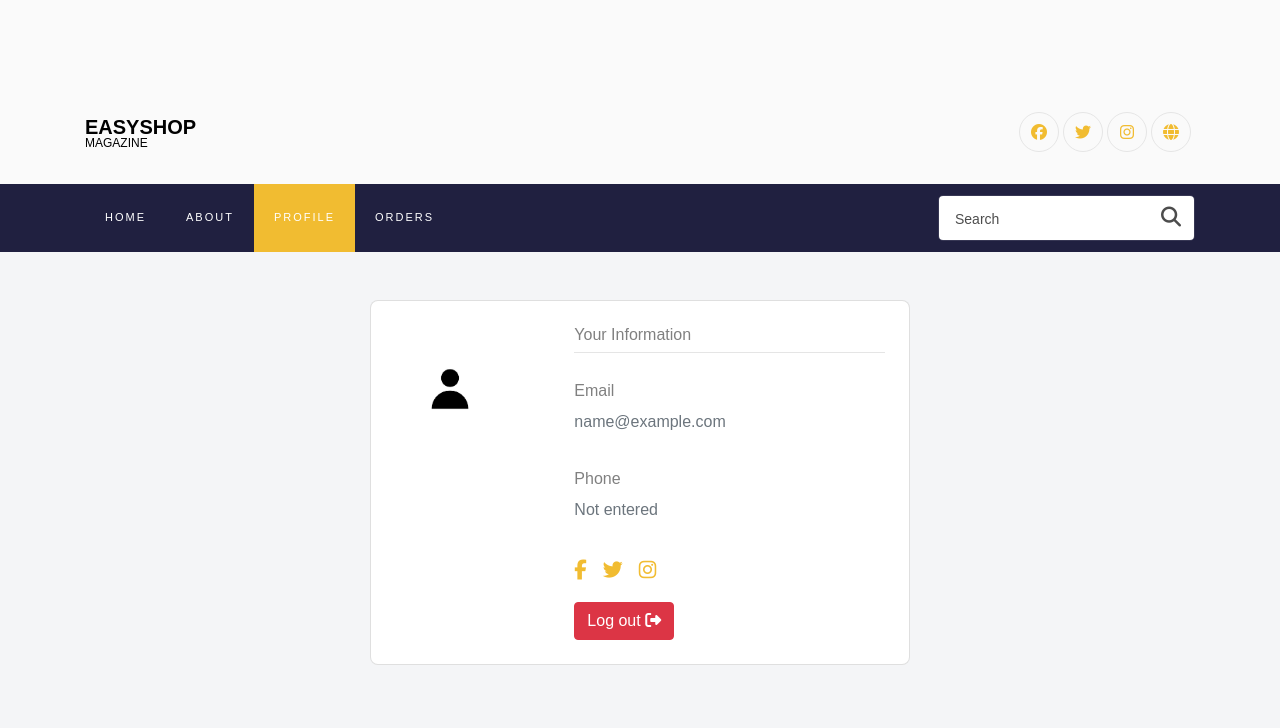
After one commit to Abdulazizovv/veg_shop, a Django app: page /profile/ in a window 1280 px wide. The commit adds this page. Shown: the top 728 px of the page. Run offline with Django 5.2, Linux system fonts and the light colour scheme; the visitor is signed in with stand-in values (Sample User, id 1); some libraries are stand-ins or nearby versions.

Commit message:
added and fixed some functions

```diff
--- a/main/admin.py
+++ b/main/admin.py
@@ -28,8 +28,8 @@ class BuyerInfoAdmin(admin.ModelAdmin):
 
 
 class SoldProductAdmin(admin.ModelAdmin):
-    list_display = ['product', 'buyer_info__user', 'date_sold', 'status']
-    search_fields = ['product', 'buyer__user']
+    list_display = ['product', 'buyer', 'date_sold', 'status']
+    search_fields = ['product', 'buyer']
     list_per_page = 10
 
 
--- a/main/models.py
+++ b/main/models.py
@@ -1,6 +1,7 @@
 from django.db import models
 from django.contrib.auth.models import User, AbstractUser, BaseUserManager
-
+from django.db.models.signals import post_save
+from django.dispatch import receiver
 
 
 class CustomUserManager(BaseUserManager):
@@ -32,6 +33,7 @@ class CustomUser(AbstractUser):
     username = None
     email = models.EmailField(unique=True)
     is_seller = models.BooleanField(default=False)
+    phone_number = models.CharField(max_length=25, null=True, blank=True)
 
     USERNAME_FIELD = 'email'
     REQUIRED_FIELDS = []
@@ -45,7 +47,8 @@ class CustomUser(AbstractUser):
 # for profile
 class Profile(models.Model):
     user = models.OneToOneField(CustomUser, on_delete=models.CASCADE)
-    image = models.ImageField(default='default.jpg', upload_to='profile_pics')
+    image = models.ImageField(default='default.png', upload_to='profile_pics')
+    bio = models.TextField(null=True, blank=True)
 
     def __str__(self):
         return f'{self.user} Profile'
@@ -118,7 +121,15 @@ class BuyerInfo(models.Model):
 
 class SoldProduct(models.Model):
     product = models.ForeignKey(Product, on_delete=models.CASCADE)
-    buyer_info = models.ForeignKey(BuyerInfo, on_delete=models.CASCADE)
+    CATEGORY_CHOICES = [
+        ('A', 'Category A'),
+        ('B', 'Category B'),
+        ('C', 'Category C'),
+        ('D', 'Category D'),
+    ]
+    category = models.CharField(max_length=255, choices=CATEGORY_CHOICES, default="A")
+    address = models.TextField()
+    buyer = models.ForeignKey(CustomUser, on_delete=models.CASCADE)
     quantity = models.PositiveIntegerField()
     status_choices = [
         ('pending', 'Pending'),
@@ -130,3 +141,12 @@ class SoldProduct(models.Model):
 
     def __str__(self):
         return f"{self.product.name} - {self.quantity} units sold on {self.date_sold}"
+
+
+
+# django signals
+
+# @receiver(post_save, sender=CustomUser)
+# def create_profile(sender, instance, created,**kwargs):
+#     if created:
+#         Profile.objects.create(user=CustomUser)
--- a/main/urls.py
+++ b/main/urls.py
@@ -9,4 +9,9 @@ urlpatterns = [
     path('vegetables/', views.vegetables, name='vegetables'),
     path('fruits/', views.fruits, name='fruits'),
     path('product/<int:product_id>/', views.product_detail, name='product_detail'),
+    path('profile/', views.profile, name='profile'),
+    path('product/buy/', views.buy_product, name="buy_product"),
+    path('orders/', views.orders, name="orders"),
+    path('about/', views.about, name='about'),
+    path('logout/', views.logout_user, name="logout"),
 ]
--- a/main/views.py
+++ b/main/views.py
@@ -1,7 +1,8 @@
-from django.shortcuts import render, redirect
+from django.shortcuts import render, redirect, get_object_or_404
 from django.contrib import messages
-from .models import CustomUser, Product
-from django.contrib.auth import login
+from .models import CustomUser, Product, SoldProduct, BuyerInfo
+from django.contrib.auth import login, logout
+from django.contrib.auth.decorators import login_required
 
 
 def index(request):
@@ -41,12 +42,13 @@ def register_user(request):
     if request.method == 'POST':
         first_name = request.POST['firstName']
         email = request.POST['emailAddress']
+        phone_number = request.POST['phoneNumber']
         password = request.POST['password']
         confirm_password = request.POST['confirmPassword']
 
         if password == confirm_password:
             try:
-                user = CustomUser.objects.create_user(email=email, first_name=first_name, password=password)
+                user = CustomUser.objects.create_user(email=email, first_name=first_name, phone_number=phone_number, password=password)
                 user.save()
                 messages.success(request, 'User registered successfully')
                 return redirect('index')
@@ -61,7 +63,7 @@ def register_user(request):
 
 def login_user(request):
     if request.method == 'POST':
-        email = request.POST['emailAddress']
+        email = request.POST['email']
         password = request.POST['password']
 
         user = CustomUser.objects.filter(email=email).first()
@@ -79,3 +81,43 @@ def login_user(request):
                 return render(request, 'login.html')
 
     return render(request, 'login.html')
+
+
+def logout_user(request):
+    logout(request)
+    return redirect("index")
+
+
+@login_required(login_url="/login")
+def buy_product(request):
+    if request.method == "POST":
+        product_id = request.POST.get("productId")
+        category = request.POST.get("category")
+        quantity = request.POST.get("quantity")
+        address = request.POST.get("address")
+        user = request.user
+
+        if category and product_id:
+            try:
+                product = get_object_or_404(Product, id=product_id)
+                sold_product = SoldProduct.objects.create(product=product, category=category, quantity=quantity, address=address, buyer=user)
+                return redirect("orders")
+            except Exception as err:
+                print(err)
+                messages.error(request, "Something is wrong...")
+                return redirect("index")
+        return redirect("index")
+
+@login_required(login_url="/login")
+def orders(request):
+    orders = SoldProduct.objects.filter(buyer=request.user).all().order_by('-date_sold')
+    return render(request, "orders.html", {"orders": orders})
+
+
+@login_required(login_url="/login")
+def profile(request):
+    return render(request, 'profile.html')
+
+
+def about(request):
+    return render(request, "about.html")
--- a/templates/base.html
+++ b/templates/base.html
@@ -53,21 +53,40 @@
         </form>
 	      <div class="collapse navbar-collapse" id="ftco-nav">
 	        <ul class="navbar-nav mr-auto">
-	        	<li class="nav-item active"><a href="#" class="nav-link">Home</a></li>
+	        	<li class="nav-item {% if request.path == '/' %} active{% endif %}"><a href="/" class="nav-link">Home</a></li>
 
-	        	<li class="nav-item"><a href="#" class="nav-link">About</a></li>
+	        	<li class="nav-item {% if request.path == '/about/' %} active{% endif %}"><a href="{% url "about" %}" class="nav-link">About</a></li>
 				{% if request.user.is_authenticated %}
-	        	<li class="nav-item"><a href="#" class="nav-link">Profile</a></li>
+	        	<li class="nav-item {% if request.path == '/profile/' %} active{% endif %}"><a href="{% url "profile" %}" class="nav-link">Profile</a></li>
+	        	<li class="nav-item {% if request.path == '/orders/' %} active{% endif %}"><a href="{% url "orders" %}" class="nav-link">Orders</a></li>
 				{% else %}
 				<li class="nav-item"><a href="{% url "login_user" %}" class="nav-link">Login</a></li>
 				<li class="nav-item"><a href="{% url 'register_user' %}" class="nav-link">Register</a></li>
 				{% endif %}
 	        </ul>
-	      </div>
-	    </div>
-	  </nav>
-    <!-- END nav -->
-	</section>
+		</div>
+	</div>
+</nav>
+<!-- END nav -->
+</section>
+{% if messages %}
+	<div class="container mt-3">
+		<div class="row justify-content-center">
+			<div class="col-md-8">
+				{% for message in messages %}
+				<div class="alert alert-{{ message.tags }} alert-dismissible fade show" role="alert">
+					{{ message|safe }}
+					<button type="button" class="close" data-dismiss="alert" aria-label="Close">
+						<span aria-hidden="true">&times;</span>
+					</button>
+				</div>
+				{% endfor %}
+			</div>
+		</div>
+	</div>
+{% endif %}
+
+
 
 
     {% block content %}{% endblock content %}
--- a/templates/login.html
+++ b/templates/login.html
@@ -42,7 +42,7 @@ Log In
             <div class="card-body p-5">
               <h2 class="text-uppercase text-center mb-5">Log in</h2>
 
-              <form>
+              <form method="POST"> {% csrf_token %}
 
                 <div data-mdb-input-init class="form-outline mb-4">
                   <input type="email" id="form3Example3cg" name="email" class="form-control form-control-lg" required/>
@@ -56,7 +56,7 @@ Log In
 
 
                 <div class="d-flex justify-content-center">
-                  <button  type="button" data-mdb-button-init
+                  <button  type="submit" data-mdb-button-init
                     data-mdb-ripple-init class="btn btn-success btn-block btn-lg gradient-custom-4 text-body">Login <i class="fa-solid fa-right-to-bracket"></i></button>
                 </div>
 
--- /dev/null
+++ b/templates/profile.html
@@ -0,0 +1,55 @@
+{% extends "base.html" %}
+{% load static %}
+
+{% block title %}Profile{% endblock title %}
+
+{% block content %}
+<section class="" style="background-color: #f4f5f7;">
+  <div class="container py-5 h-100">
+    <div class="row d-flex justify-content-center align-items-center h-100">
+      <div class="col-lg-6 mb-4 mb-lg-0">
+        <div class="card mb-3" style="border-radius: .5rem;">
+          <div class="row no-gutters">
+            <div class="col-md-4 gradient-custom text-center text-white"
+              style="border-top-left-radius: .5rem; border-bottom-left-radius: .5rem;">
+              <img
+                src="{% if request.user.profile.image %}{{ request.user.profile.image.url }}{% else %}{% static 'images/default.png' %}{% endif %}"
+                alt="Avatar"
+                class="img-fluid my-5"
+                style="width: 80px;"
+              />
+
+              <i class="far fa-edit mb-5"></i>
+            </div>
+            <div class="col-md-8">
+              <div class="card-body p-4">
+                <h6>Your Information</h6>
+                <hr class="mt-0 mb-4">
+                <div class="row pt-1">
+                  <div class="col-12 mb-3">
+                    <h6>Email</h6>
+                    <p class="text-muted">{{ request.user.email }}</p>
+                  </div>
+                  <div class="col-12 mb-3">
+                    <h6>Phone</h6>
+                    <p class="text-muted">{% if request.user.phone_number %}{{ request.user.phone_number }}{% else %}Not entered{% endif %}</p>
+                  </div>
+                </div>
+
+                <div class="d-flex justify-content-start">
+                  <a href="#!"><i class="fab fa-facebook-f fa-lg mr-3"></i></a>
+                  <a href="#!"><i class="fab fa-twitter fa-lg mr-3"></i></a>
+                  <a href="#!"><i class="fab fa-instagram fa-lg"></i></a>
+                </div>
+                <a href="{% url 'logout' %}" class="btn btn-danger mt-3">
+                  Log out <i class="fas fa-sign-out-alt"></i>
+                </a>
+              </div>
+            </div>
+          </div>
+        </div>
+      </div>
+    </div>
+  </div>
+</section>
+{% endblock content %}
```
Also changed, not shown: templates/about.html (added, +44 -0 lines), templates/orders.html (added, +108 -0 lines), templates/product_detail.html (+10 -7 lines), README.md, main/migrations/0001_initial.py, main/migrations/0002_alter_customuser_managers_product_date_posted_and_more.py (deleted), main/migrations/0003_customuser_is_seller_buyerinfo_soldproduct.py (deleted), media/default.png (added), media/products/category_A/Wicker_Basket_Filled_With_Assorted_Fresh_Fruits_on_a_Transparent_Ba_9Dr1B9B.jpeg (added), static/images/default.png (added).
